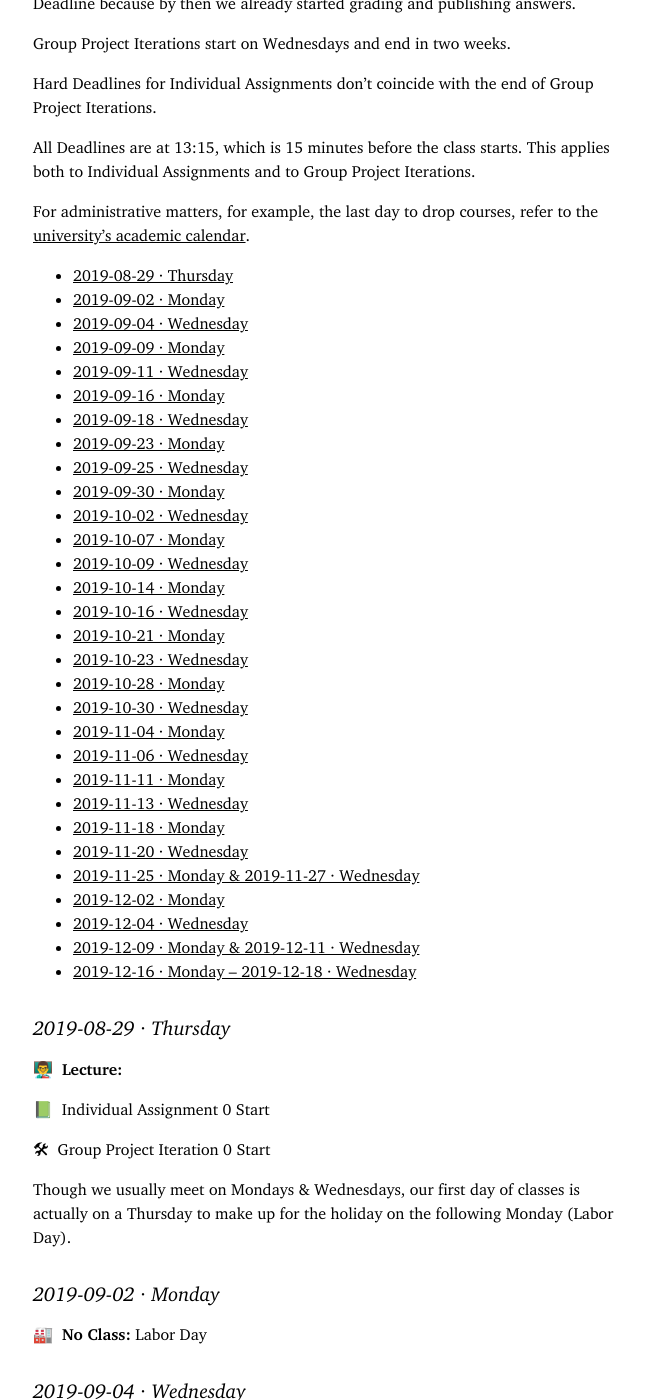
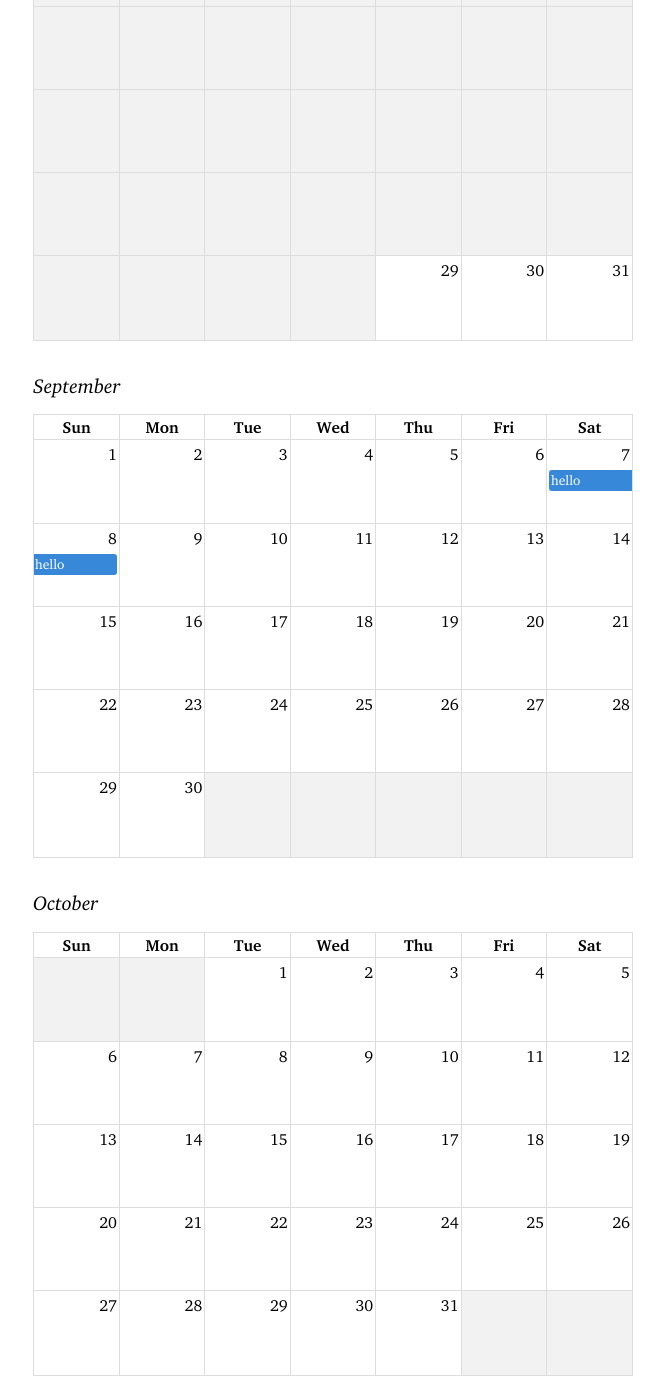
Before and after one commit to skemper/www.jhu-oose.com, a Jekyll site: the page built from calendar/index.md, in a window 1280 px wide and 1400 px high, scrolled down 406 px. Shown: the whole window, without its empty margins (307-971 px from the left). Built offline with Jekyll 4.4.1, drawn with Linux system fonts in a browser that asks for light colours; our own code applies the rules of GitHub Pages for plain Markdown files; part of the change alters nothing that is shown; some of the changed text lies outside the part shown.

Commit message:
Hook calendar in page

```diff
--- a/calendar/index.md
+++ b/calendar/index.md
@@ -1,8 +1,75 @@
+---
+calendar:
+  eventSources:
+    - events:
+      - title: "hello"
+        start: 2019-09-07
+        end: 2019-09-09
+  plugins:
+    - dayGrid
+  fixedWeekCount: false
+  showNonCurrentDates: false
+  header: false
+  validRange:
+    start: 2019-08-29
+    end: 2019-12-21
+render:
+  - selector: "#calendar-august"
+    defaultDate: 2019-08-01
+  - selector: "#calendar-september"
+    defaultDate: 2019-09-01
+  - selector: "#calendar-october"
+    defaultDate: 2019-10-01
+  - selector: "#calendar-november"
+    defaultDate: 2019-11-01
+  - selector: "#calendar-december"
+    defaultDate: 2019-12-01
+---
+
 Calendar
 ========
-{:.no_toc}
 
 **🚧  Work in Progress  🚧**
+
+August
+------
+
+<div id="calendar-august"></div>
+
+September
+---------
+
+<div id="calendar-september"></div>
+
+October
+-------
+
+<div id="calendar-october"></div>
+
+November
+--------
+
+<div id="calendar-november"></div>
+
+December
+--------
+
+<div id="calendar-december"></div>
+
+<script src="fullcalendar-4.2.0/packages/core/main.min.js"></script>
+<script src="fullcalendar-4.2.0/packages/daygrid/main.min.js"></script>
+<link rel="stylesheet" type="text/css" href="fullcalendar-4.2.0/packages/core/main.min.css">
+<link rel="stylesheet" type="text/css" href="fullcalendar-4.2.0/packages/daygrid/main.min.css">
+<script>
+{{ page.render | jsonify }}.forEach(({ selector, defaultDate }) => {
+  new FullCalendar.Calendar(document.querySelector(selector), {
+    ...{{ page.calendar | jsonify }},
+    defaultDate
+  }).render();
+});
+</script>
+
+* * *
 
 Lectures are held on Wednesdays and Laboratories are held on Mondays.
 
@@ -17,9 +84,6 @@ Hard Deadlines for Individual Assignments don’t coincide with the end of Group
 All Deadlines are at 13:15, which is 15 minutes before the class starts. This applies both to Individual Assignments and to Group Project Iterations.
 
 For administrative matters, for example, the last day to drop courses, refer to the [university’s academic calendar](https://studentaffairs.jhu.edu/registrar/wp-content/uploads/sites/23/2017/03/FINAL.academic-calendar-2019-2020.REVISED_4.29.2019.pdf).
-
-* TOC
-{:toc}
 
 2019-08-29 · Thursday
 ---------------------
```
